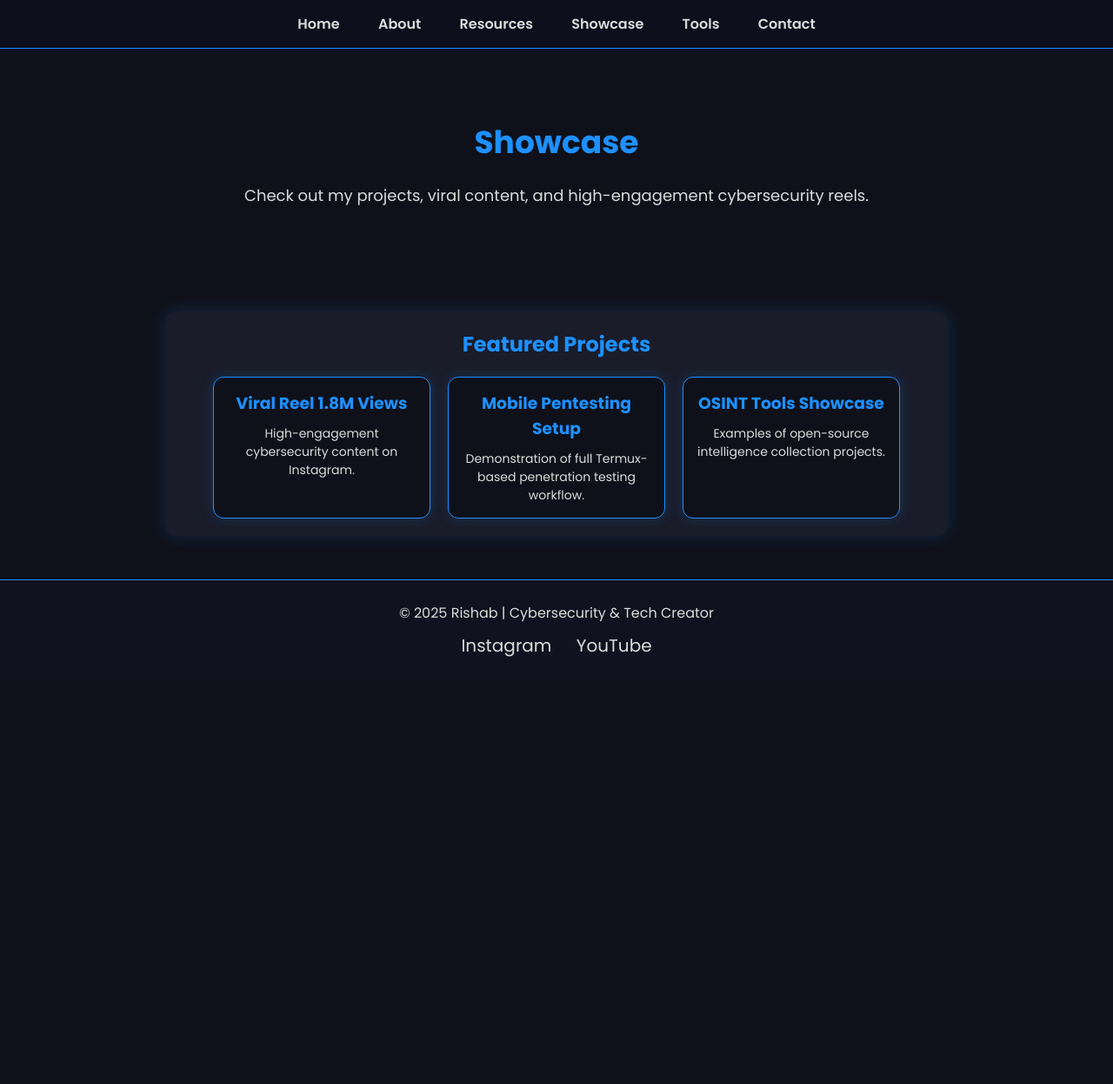
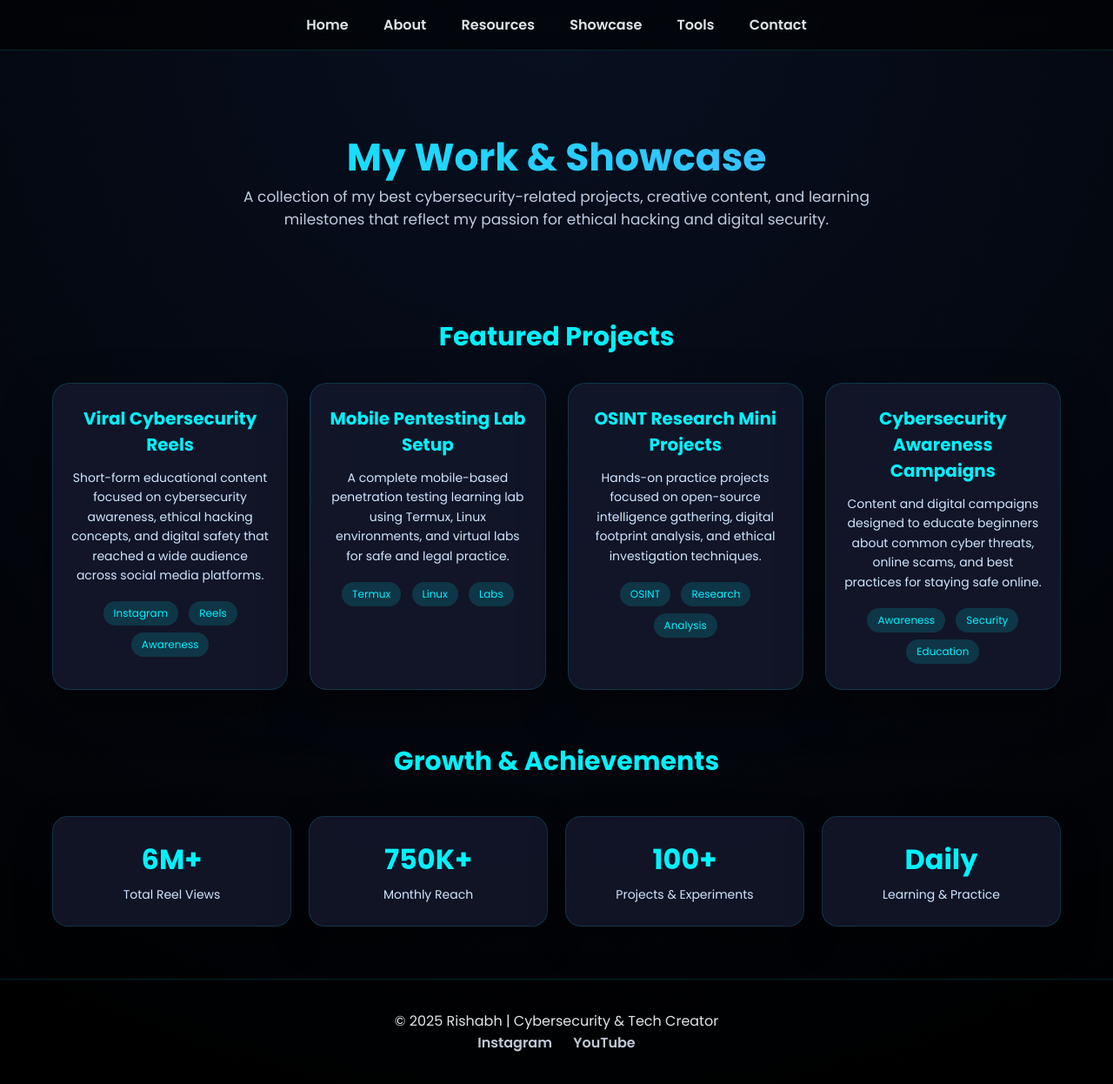
Before and after one commit to rishab9634/rishabh_portfoli, a plain HTML site: page showcase.html in a window 1280 px wide. Shown: the whole page at 87% size. Before the commit the page ends 800 px from the top, so only its background shows below. Drawn offline with Linux system fonts and the light colour scheme.

Commit message:
Update showcase.html with new content and styles

```diff
--- a/showcase.html
+++ b/showcase.html
@@ -3,68 +3,278 @@
 <head>
 <meta charset="UTF-8">
 <meta name="viewport" content="width=device-width, initial-scale=1.0">
-<title>Showcase | Rishab Cyber</title>
+<title>Showcase | Rishabh Cyber</title>
+
+<link href="https://fonts.googleapis.com/css2?family=Poppins:wght@300;400;600;700&display=swap" rel="stylesheet">
+
 <style>
-@import url('https://fonts.googleapis.com/css2?family=Poppins:wght@400;600;700&display=swap');
-:root { --bg:#0f111a; --dark:#1a1c29; --primary:#1e90ff; --text:#dcdcdc; }
+:root{
+  --bg:#0b0f1a;
+  --card:#12172a;
+  --primary:#00f2fe;
+  --accent:#4facfe;
+  --text:#dfe6e9;
+}
 *{margin:0;padding:0;box-sizing:border-box;font-family:'Poppins',sans-serif;}
-body{background:var(--bg);color:var(--text);}
-nav{background:rgba(15,15,30,0.95);backdrop-filter:blur(6px);padding:15px 0;text-align:center;position:sticky;top:0;z-index:999;border-bottom:1px solid var(--primary);}
-nav a{color:var(--text);margin:0 20px;text-decoration:none;font-weight:600;font-size:16px;transition:0.3s;}
-nav a:hover{color:var(--primary);transform:scale(1.05);}
-#hero{padding:80px 20px;text-align:center;}
-#hero h1{color:var(--primary);font-size:36px;margin-bottom:20px;}
-#hero p{color:var(--text);font-size:18px;}
-.section{max-width:900px;margin:40px auto;padding:20px;background:var(--dark);border-radius:12px;box-shadow:0 0 20px rgba(30,144,255,0.2);}
-.section h2{color:var(--primary);margin-bottom:15px;text-align:center;}
-.section p{color:var(--text);text-align:center;}
-.card-container{display:flex;flex-wrap:wrap;justify-content:center;gap:20px;margin-top:20px;}
-.card{background:var(--bg);border:1px solid var(--primary);border-radius:12px;padding:15px;width:250px;box-shadow:0 0 15px rgba(30,144,255,0.2);transition:0.3s;text-align:center;cursor:pointer;}
-.card:hover{transform:translateY(-8px);box-shadow:0 0 25px rgba(30,144,255,0.4);}
-.card h3{color:var(--primary);margin-bottom:10px;}
-.card p{color:var(--text);font-size:14px;}
-footer{text-align:center;padding:25px;background:#10121f;margin-top:50px;border-top:1px solid var(--primary);}
-.social a{color:var(--text);margin:0 12px;font-size:20px;text-decoration:none;transition:0.3s;}
-.social a:hover{color:var(--primary);transform:scale(1.1);}
+body{
+  background: radial-gradient(circle at top, #081021, #000);
+  color:var(--text);
+}
+
+/* NAVBAR */
+nav{
+  position:sticky;
+  top:0;
+  background:rgba(0,0,0,0.6);
+  backdrop-filter:blur(12px);
+  padding:16px 0;
+  text-align:center;
+  border-bottom:1px solid rgba(0,242,254,0.15);
+  z-index:999;
+}
+nav a{
+  color:var(--text);
+  margin:0 18px;
+  text-decoration:none;
+  font-weight:600;
+}
+nav a:hover{color:var(--primary);}
+
+/* HERO */
+#hero{
+  padding:90px 20px 40px;
+  text-align:center;
+}
+#hero h1{
+  font-size:44px;
+  background:linear-gradient(to right,var(--primary),var(--accent));
+  -webkit-background-clip:text;
+  -webkit-text-fill-color:transparent;
+}
+#hero p{
+  max-width:750px;
+  margin:auto;
+  font-size:17px;
+  color:#bfcde0;
+}
+
+/* SECTION */
+.section{
+  max-width:1200px;
+  margin:60px auto;
+  padding:0 20px;
+}
+.section h2{
+  text-align:center;
+  color:var(--primary);
+  font-size:30px;
+  margin-bottom:30px;
+}
+
+/* GRID */
+.grid{
+  display:grid;
+  grid-template-columns:repeat(auto-fit, minmax(260px, 1fr));
+  gap:25px;
+}
+
+.card{
+  background: rgba(18,23,42,0.95);
+  border:1px solid rgba(0,242,254,0.15);
+  border-radius:20px;
+  padding:25px 20px;
+  text-align:center;
+  box-shadow:0 20px 50px rgba(0,0,0,0.5);
+  transition:0.4s;
+  position:relative;
+  overflow:hidden;
+}
+
+.card::before{
+  content:"";
+  position:absolute;
+  inset:0;
+  background:linear-gradient(120deg, transparent, rgba(0,242,254,0.12), transparent);
+  transform:translateX(-100%);
+  transition:0.6s;
+}
+.card:hover::before{transform:translateX(100%);}
+
+.card:hover{
+  transform:translateY(-10px) scale(1.02);
+  box-shadow:0 35px 90px rgba(0,242,254,0.2);
+}
+
+.card h3{
+  color:var(--primary);
+  margin-bottom:12px;
+  font-size:20px;
+}
+
+.card p{
+  font-size:14px;
+  color:#cfe6ff;
+  line-height:1.6;
+  margin-bottom:15px;
+}
+
+.tag{
+  display:inline-block;
+  font-size:12px;
+  padding:5px 12px;
+  border-radius:50px;
+  background:rgba(0,242,254,0.15);
+  color:var(--primary);
+  margin:4px;
+}
+
+/* STATS SECTION */
+.stats{
+  display:grid;
+  grid-template-columns:repeat(auto-fit,minmax(200px,1fr));
+  gap:20px;
+  margin-top:40px;
+}
+
+.stat-box{
+  background: rgba(18,23,42,0.9);
+  border-radius:18px;
+  border:1px solid rgba(0,242,254,0.15);
+  padding:25px 20px;
+  text-align:center;
+  box-shadow:0 15px 40px rgba(0,0,0,0.45);
+}
+
+.stat-box h3{
+  font-size:32px;
+  color:var(--primary);
+  margin-bottom:6px;
+}
+
+.stat-box p{
+  font-size:14px;
+  color:#cfe6ff;
+}
+
+/* FOOTER */
+footer{
+  text-align:center;
+  padding:35px 20px;
+  border-top:1px solid rgba(0,242,254,0.15);
+  background:rgba(0,0,0,0.5);
+}
+.social a{
+  margin:10px;
+  color:#bfc9d6;
+  text-decoration:none;
+  font-weight:600;
+}
+.social a:hover{color:var(--primary);}
 </style>
 </head>
+
 <body>
 
+<!-- NAV -->
 <nav>
-  <a href="index.html" target="_blank">Home</a>
-  <a href="about.html" target="_blank">About</a>
-  <a href="resources.html" target="_blank">Resources</a>
-  <a href="showcase.html" target="_blank">Showcase</a>
-  <a href="tools.html" target="_blank">Tools</a>
-  <a href="contact.html" target="_blank">Contact</a>
+  <a href="index.html">Home</a>
+  <a href="about.html">About</a>
+  <a href="resources.html">Resources</a>
+  <a href="showcase.html">Showcase</a>
+  <a href="tools.html">Tools</a>
+  <a href="contact.html">Contact</a>
 </nav>
 
+<!-- HERO -->
 <section id="hero">
-  <h1>Showcase</h1>
-  <p>Check out my projects, viral content, and high-engagement cybersecurity reels.</p>
+  <h1>My Work & Showcase</h1>
+  <p>
+    A collection of my best cybersecurity-related projects, creative content, and learning milestones
+    that reflect my passion for ethical hacking and digital security.
+  </p>
 </section>
 
+<!-- PROJECTS -->
 <div class="section">
   <h2>Featured Projects</h2>
-  <div class="card-container">
+
+  <div class="grid">
+
     <div class="card">
-      <h3>Viral Reel 1.8M Views</h3>
-      <p>High-engagement cybersecurity content on Instagram.</p>
+      <h3>Viral Cybersecurity Reels</h3>
+      <p>
+        Short-form educational content focused on cybersecurity awareness, ethical hacking concepts,
+        and digital safety that reached a wide audience across social media platforms.
+      </p>
+      <span class="tag">Instagram</span>
+      <span class="tag">Reels</span>
+      <span class="tag">Awareness</span>
     </div>
+
     <div class="card">
-      <h3>Mobile Pentesting Setup</h3>
-      <p>Demonstration of full Termux-based penetration testing workflow.</p>
+      <h3>Mobile Pentesting Lab Setup</h3>
+      <p>
+        A complete mobile-based penetration testing learning lab using Termux, Linux environments,
+        and virtual labs for safe and legal practice.
+      </p>
+      <span class="tag">Termux</span>
+      <span class="tag">Linux</span>
+      <span class="tag">Labs</span>
     </div>
+
     <div class="card">
-      <h3>OSINT Tools Showcase</h3>
-      <p>Examples of open-source intelligence collection projects.</p>
+      <h3>OSINT Research Mini Projects</h3>
+      <p>
+        Hands-on practice projects focused on open-source intelligence gathering, digital footprint analysis,
+        and ethical investigation techniques.
+      </p>
+      <span class="tag">OSINT</span>
+      <span class="tag">Research</span>
+      <span class="tag">Analysis</span>
+    </div>
+
+    <div class="card">
+      <h3>Cybersecurity Awareness Campaigns</h3>
+      <p>
+        Content and digital campaigns designed to educate beginners about common cyber threats,
+        online scams, and best practices for staying safe online.
+      </p>
+      <span class="tag">Awareness</span>
+      <span class="tag">Security</span>
+      <span class="tag">Education</span>
+    </div>
+
+  </div>
+</div>
+
+<!-- STATS -->
+<div class="section">
+  <h2>Growth & Achievements</h2>
+
+  <div class="stats">
+    <div class="stat-box">
+      <h3>6M+</h3>
+      <p>Total Reel Views</p>
+    </div>
+    <div class="stat-box">
+      <h3>750K+</h3>
+      <p>Monthly Reach</p>
+    </div>
+    <div class="stat-box">
+      <h3>100+</h3>
+      <p>Projects & Experiments</p>
+    </div>
+    <div class="stat-box">
+      <h3>Daily</h3>
+      <p>Learning & Practice</p>
     </div>
   </div>
 </div>
 
+<!-- FOOTER -->
 <footer>
-  © 2025 Rishab | Cybersecurity & Tech Creator
-  <div class="social" style="margin-top:10px;">
+  <p>© 2025 Rishabh | Cybersecurity & Tech Creator</p>
+  <div class="social">
     <a href="https://instagram.com/rishab._vision" target="_blank">Instagram</a>
     <a href="https://youtube.com/@rishabvision" target="_blank">YouTube</a>
   </div>
```
